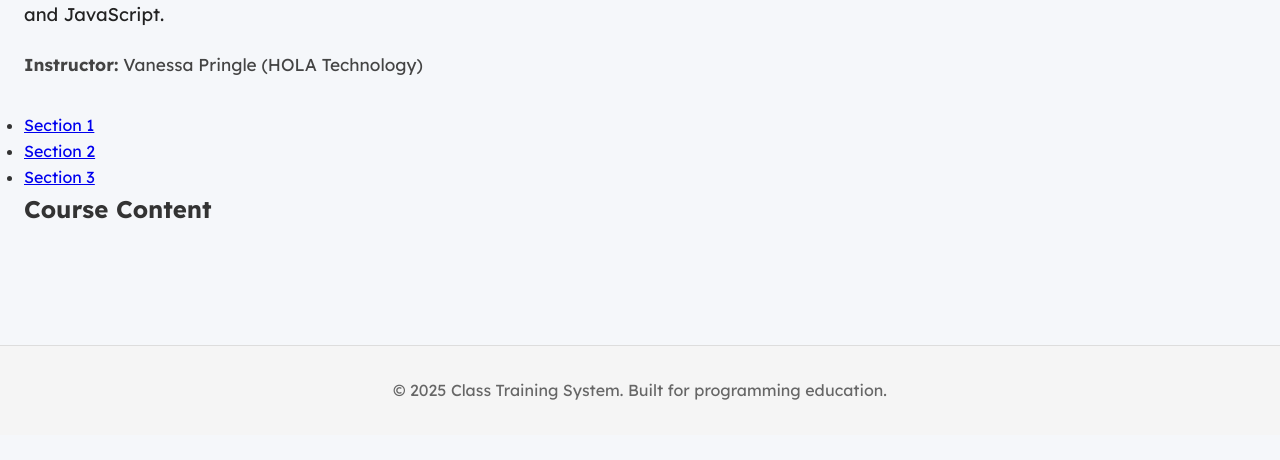
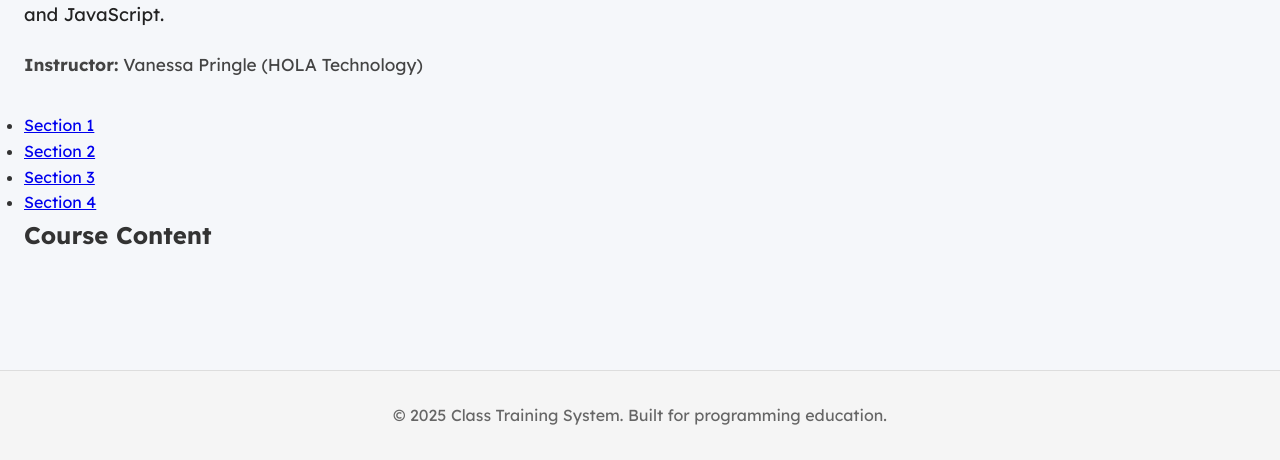
Before and after one commit to WHS-DTECH/ClassTrainingSys, a Flask app: template app/templates/lessons/lesson1/l1_contents.html in a window 1280 px wide. Shown: the part 323-783 px from the top of the page. Run offline with Flask 3, Linux system fonts and the light colour scheme; the template is opened without the code that fills it, so the values that code supplies are empty; some libraries are stand-ins or nearby versions.

Commit message:
Fix jinja

```diff
--- a/app/templates/lessons/lesson1/l1_contents.html
+++ b/app/templates/lessons/lesson1/l1_contents.html
@@ -13,9 +13,10 @@
     <!-- Section Navigation -->
     <nav>
       <ul>
-        <li><a href="/lessons/sections/1">Section 1</a></li>
-        <li><a href="/lessons/sections/2">Section 2</a></li>
-        <li><a href="/lessons/sections/3">Section 3</a></li>
+        <li><a href="/lessons/sections/5">Section 1</a></li>
+        <li><a href="/lessons/sections/6">Section 2</a></li>
+        <li><a href="/lessons/sections/7">Section 3</a></li>
+        <li><a href="/lessons/sections/8">Section 4</a></li>
       </ul>
     </nav>
     <h2>Course Content</h2>
--- a/app/templates/lessons/lesson4/l4_contents.html
+++ b/app/templates/lessons/lesson4/l4_contents.html
@@ -10,8 +10,8 @@
 <!-- Section Navigation -->
 <nav>
     <ul>
-        <li><a href="/lessons/sections/9">Section 1</a></li>
-        <li><a href="/lessons/sections/10">Section 2</a></li>
+        <li><a href="/lessons/sections/16">Section 1</a></li>
+        <li><a href="/lessons/sections/17">Section 2</a></li>
     </ul>
 </nav>
     <!-- Only hardcoded section navigation is shown; dynamic Jinja loop removed. -->
```
Also changed, not shown: fix_invalid_comment_feedback.py (added, +19 -0 lines).
